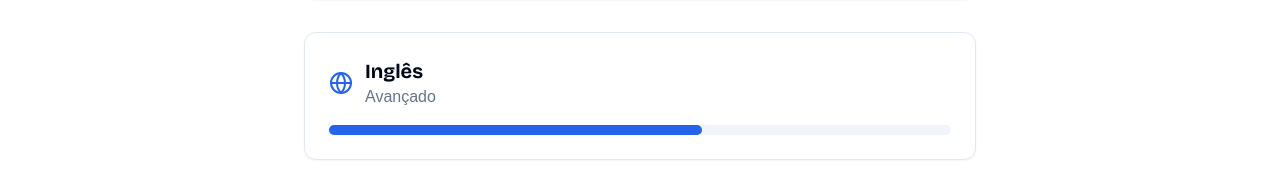
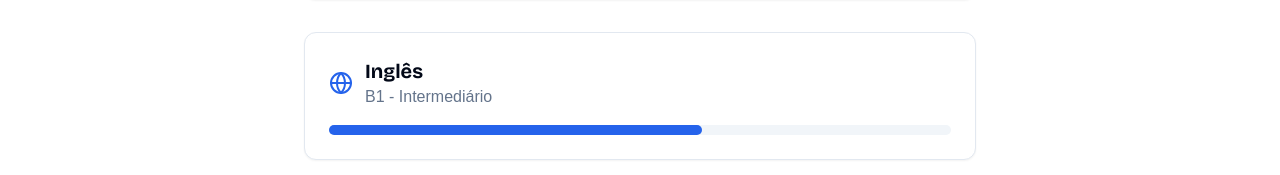
Before and after one commit to DjalmaHenry/djalmahenry-portfolio, a Next.js app: page / in a window 1280 px wide. Shown: the part 5859-6034 px from the top of the page. Built offline with nearby package versions, Linux system fonts and the light colour scheme; a web font is replaced by a local one.

Commit message:
Update languages-section.tsx

```diff
--- a/components/sections/languages-section.tsx
+++ b/components/sections/languages-section.tsx
@@ -12,7 +12,7 @@ const languages = [
   },
   {
     language: "Inglês",
-    level: "Avançado",
+    level: "B1 - Intermediário",
     proficiency: 60,
   },
 ]
```
